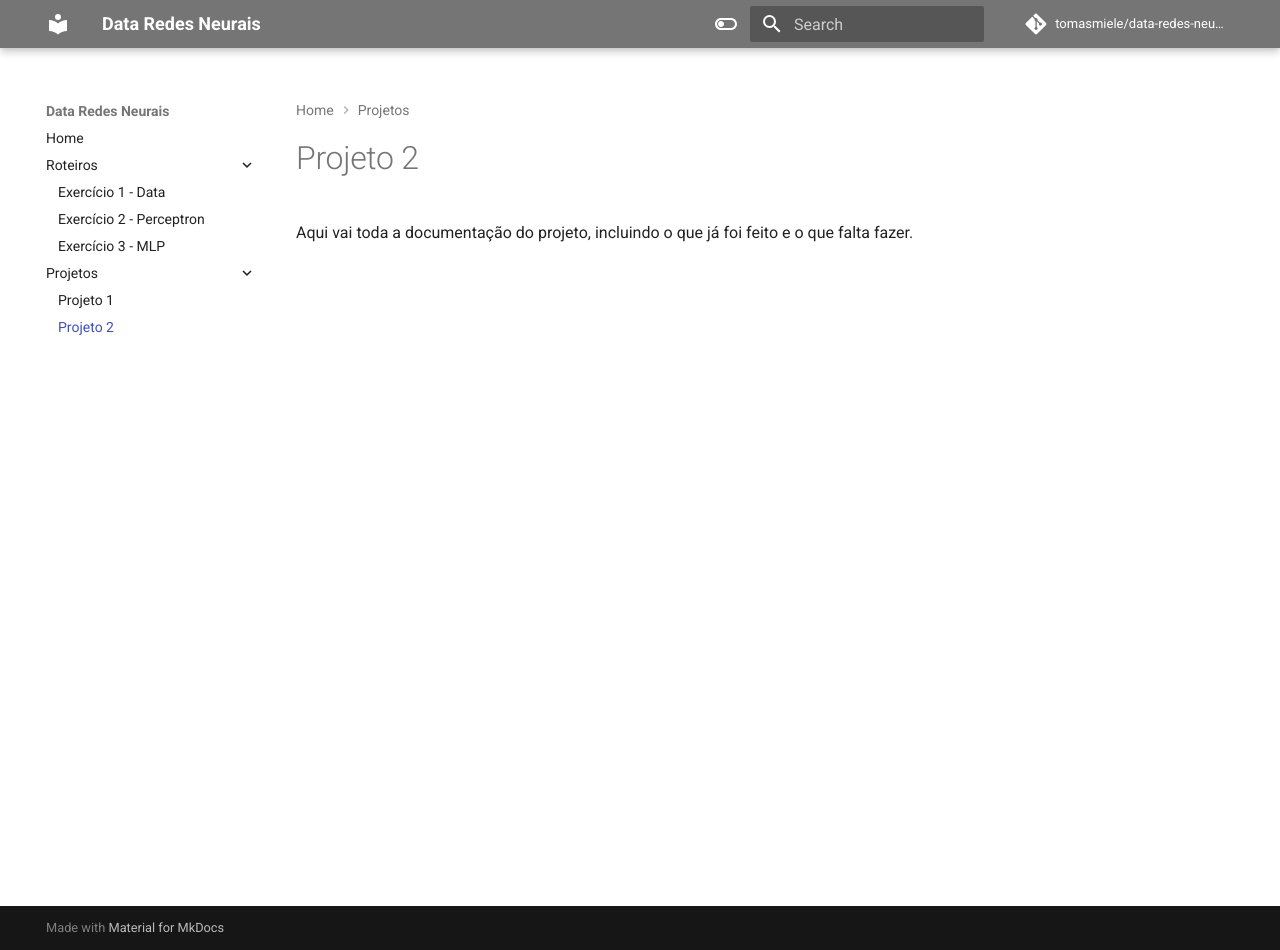
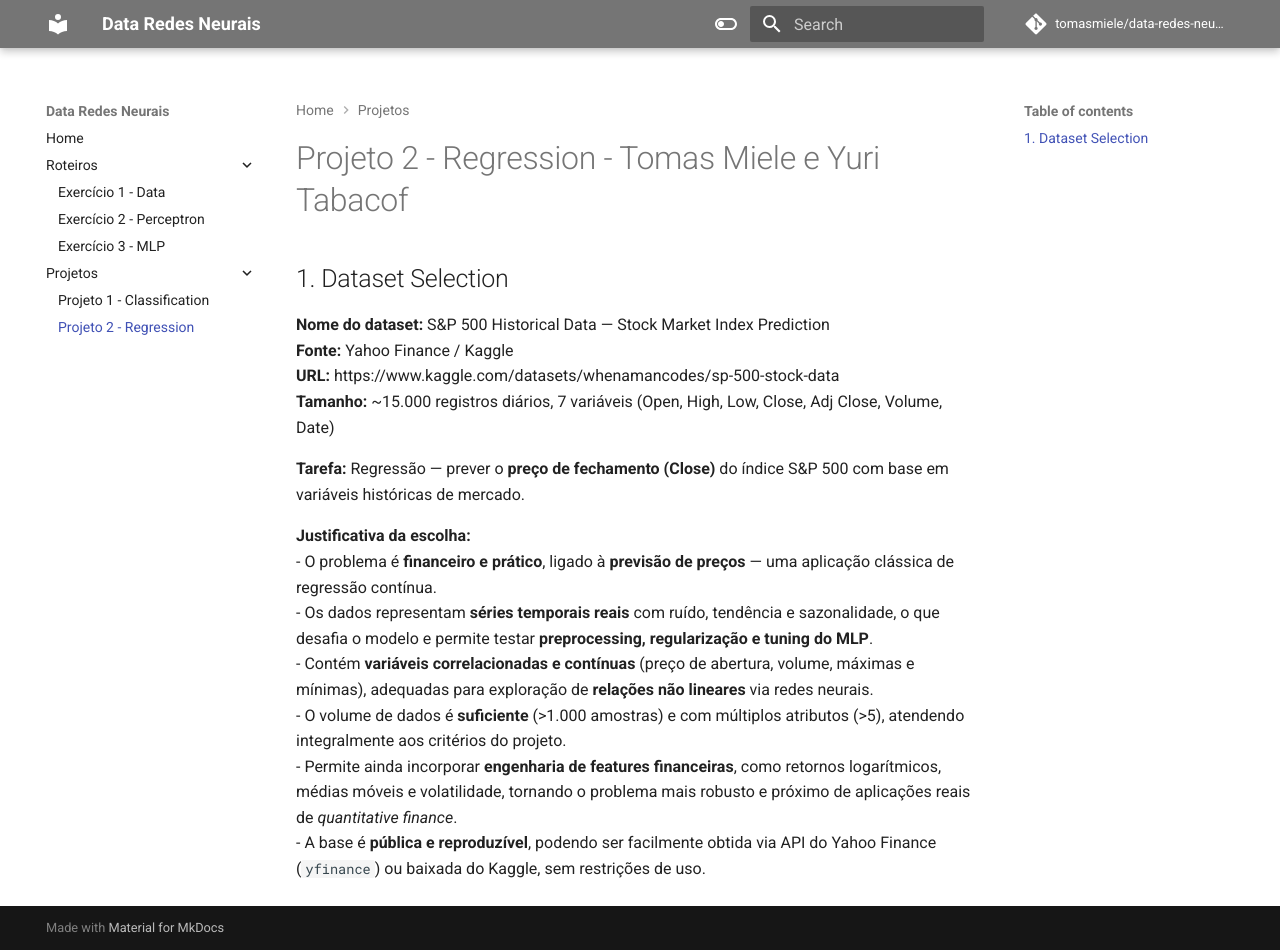
Before and after one commit to tomasmiele/data-redes-neurais, an MkDocs documentation site: the page built from docs/projeto2/main.md, in a window 1280 px wide and 950 px high. Built offline with MkDocs 1.6.1 and Material for MkDocs 9.7.7, drawn with Linux system fonts in a browser that asks for light colours; comment, search, counter and statistics services are not loaded.

Commit message:
feat: projeto 2 begin

```diff
--- a/docs/projeto2/main.md
+++ b/docs/projeto2/main.md
@@ -1 +1,18 @@
-Aqui vai toda a documentação do projeto, incluindo o que já foi feito e o que falta fazer.
+# Projeto 2 - Regression - Tomas Miele e Yuri Tabacof
+
+## 1. Dataset Selection
+
+**Nome do dataset:** S&P 500 Historical Data — Stock Market Index Prediction
+**Fonte:** Yahoo Finance / Kaggle
+**URL:** https://www.kaggle.com/datasets/whenamancodes/sp-500-stock-data
+**Tamanho:** ~15.000 registros diários, 7 variáveis (Open, High, Low, Close, Adj Close, Volume, Date)
+
+**Tarefa:** Regressão — prever o **preço de fechamento (Close)** do índice S&P 500 com base em variáveis históricas de mercado.
+
+**Justificativa da escolha:**
+- O problema é **financeiro e prático**, ligado à **previsão de preços** — uma aplicação clássica de regressão contínua.
+- Os dados representam **séries temporais reais** com ruído, tendência e sazonalidade, o que desafia o modelo e permite testar **preprocessing, regularização e tuning do MLP**.
+- Contém **variáveis correlacionadas e contínuas** (preço de abertura, volume, máximas e mínimas), adequadas para exploração de **relações não lineares** via redes neurais.
+- O volume de dados é **suficiente** (>1.000 amostras) e com múltiplos atributos (>5), atendendo integralmente aos critérios do projeto.
+- Permite ainda incorporar **engenharia de features financeiras**, como retornos logarítmicos, médias móveis e volatilidade, tornando o problema mais robusto e próximo de aplicações reais de *quantitative finance*.
+- A base é **pública e reproduzível**, podendo ser facilmente obtida via API do Yahoo Finance (`yfinance`) ou baixada do Kaggle, sem restrições de uso.
--- a/mkdocs.yml
+++ b/mkdocs.yml
@@ -78,5 +78,5 @@ nav:
     - Exercício 2 - Perceptron: exercicio2/main.md
     - Exercício 3 - MLP: exercicio3/main.md
   - Projetos:
-    - Projeto 1: projeto1/main.md
-    - Projeto 2: projeto2/main.md
+    - Projeto 1 - Classification: projeto1/main.md
+    - Projeto 2 - Regression: projeto2/main.md
```
Also changed, not shown: docs/index.md (+1 -1 lines), docs/projeto2/projeto2.py (added), 2 other files.
